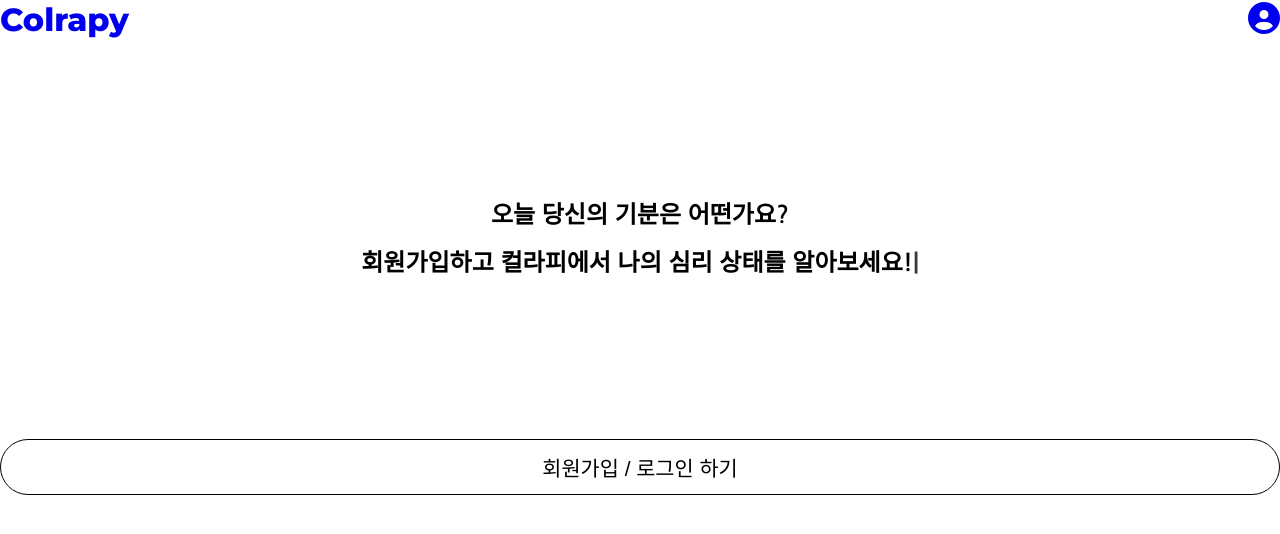
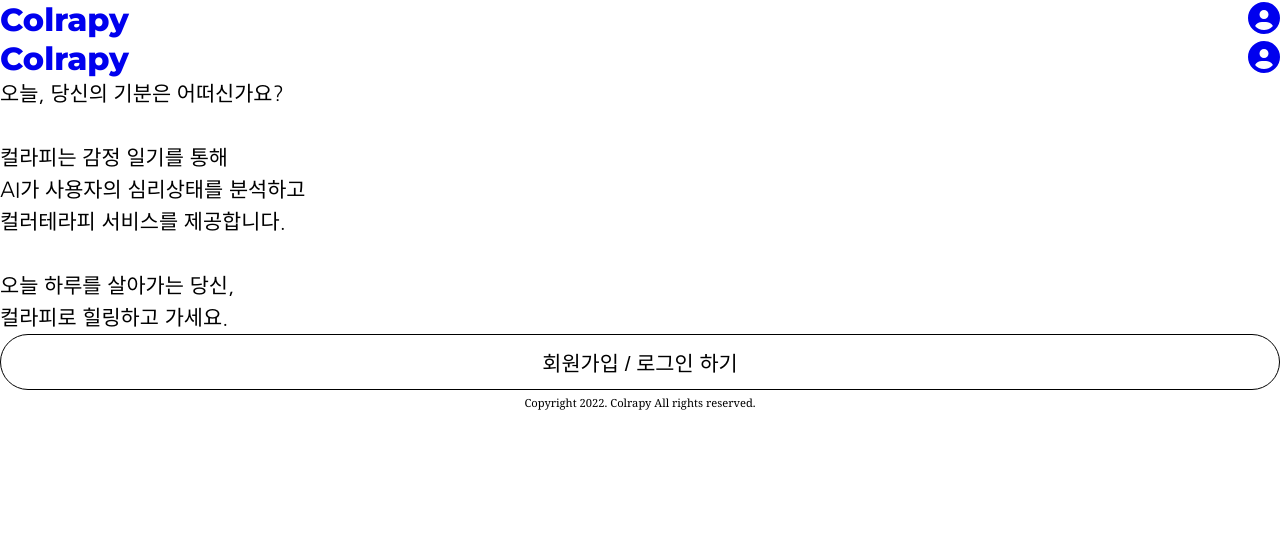
Before and after one commit to beurmuz/Colrapy, a React (Create React App) app in the folder frontend/: page / in a window 1280 px wide. Shown: the top 534 px of the page. Built offline with nearby package versions, Linux system fonts and the light colour scheme.

Commit message:
#85 [개선] - 초기 페이지 변경

```diff
--- a/frontend/src/pages/first/first.jsx
+++ b/frontend/src/pages/first/first.jsx
@@ -1,41 +1,39 @@
 import { React, useState, useEffect } from "react";
 import styles from './first.module.css';
 import Button from '../../components/button';
-import {Link} from 'react-router-dom';
+import {useNavigate} from 'react-router-dom';
+import Header from "../../components/header";
+import Bottom from "../../components/bottom";
 
-const Typing = ({ content = "", speed = 1000 }) => {
-    const [displayContent, setDisplayContent] = useState("");
-    const [index, setIndex] = useState(0);
+const First = () => {
+  const navigate = useNavigate();
 
-    useEffect(() => {
-      const animationKey = setInterval(() => {
-        setIndex((index) => {
-          if (index >= content.length - 1) {
-            clearInterval(animationKey);
-            return index;
-          }
-          return index + 1;
-        });
-      }, speed);
-    }, []);
+  const handleGoLogin = () => {
+    navigate('/users/login');
+  }
 
-    useEffect(() => {
-      setDisplayContent((displayContent) => displayContent + content[index])
-    }, [index])
+  let contents = `오늘, 당신의 기분은 어떠신가요?
 
-    return(
-        <div className={styles.main_box}>
-            <div className={styles.intro_content}>
-                <h2 className={styles.display_content}>{displayContent}</h2>
-            </div>
-            <Link to={'/users/login'}>
-                <Button content={'회원가입 / 로그인 하기'} />
-            </Link>
-        </div>
-    );
-  };
+    컬라피는 감정 일기를 통해
+    AI가 사용자의 심리상태를 분석하고
+    컬러테라피 서비스를 제공합니다.
 
-const sample_content = `오늘 당신의 기분은 어떤가요?\n회원가입하고 컬라피에서 나의 심리 상태를 알아보세요!`;
-const First = () => <Typing content={sample_content} speed={100} />;
+    오늘 하루를 살아가는 당신,
+    컬라피로 힐링하고 가세요.
+    `;
+
+  return(
+    <>
+      <Header />
+      <div className={styles.content}>
+        <span className={styles.display_content}>
+          {contents}
+        </span>
+            <Button content={'회원가입 / 로그인 하기'} _onClick={handleGoLogin}/>
+      </div>
+      <Bottom />
+    </>
+  );
+}
 
 export default First;
--- a/frontend/src/pages/first/first.module.css
+++ b/frontend/src/pages/first/first.module.css
@@ -1,43 +1,26 @@
 @value color_main from '../../common/colors.css';
-@value response_width, response_padding, basic_padding from '../../common/set.css';
+@value content_height, response_width, response_padding, basic_padding from '../../common/set.css';
 
-.main_box {
-    height: 100%;
+.content {
+    height: content_height;
     color: color_main;
-    font-weight: 700;
-    line-height: 3rem;
+    display: flex;
+    flex-direction: column;
+    justify-content: space-around;
     padding: basic_padding;
 }
 
-.intro_content {
-    height: 50vh;
-    display: flex;
-    flex-direction: column;
-    justify-content: center;
+.display_content {
+    margin: 0;
+    text-align: left;
+    font-size: 1.3rem;
+    font-weight: 400;
+    line-height: 2rem;
     white-space: pre-line;
 }
 
-p {
-    margin: 0.3rem;
-}
-
-@media screen and (max-width: response_width) {
+/* @media screen and (max-width: response_width) {
     p {
         font-size: 1.6rem;
     }
-}
-
-
-@keyframes blink {
-    from{
-        opacity: 0%;
-     }
-     to{
-         opacity: 100%;
-      }
- }
-
- .display_content::after{
-    content: "|";
-    animation: blink 1s infinite;
- }
+} */
```
